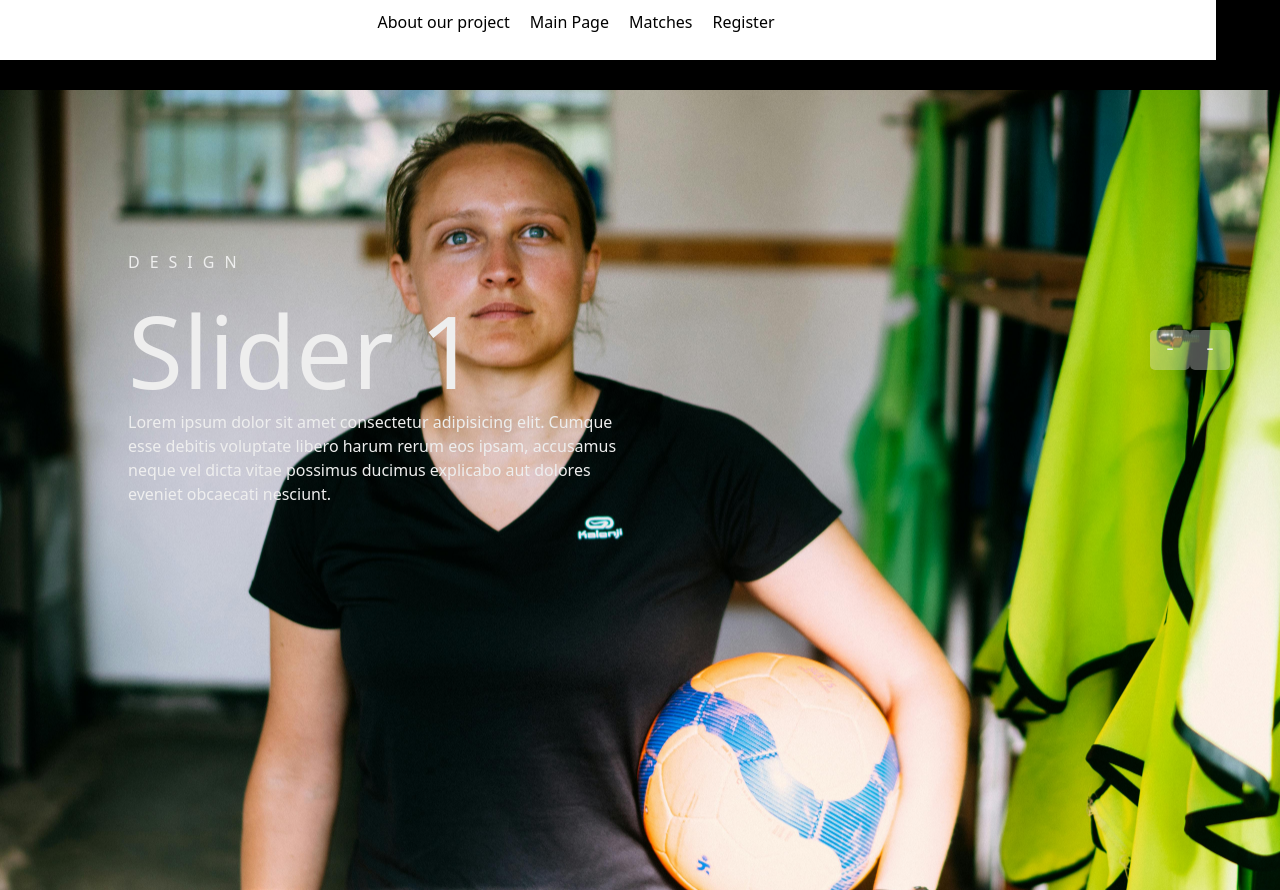
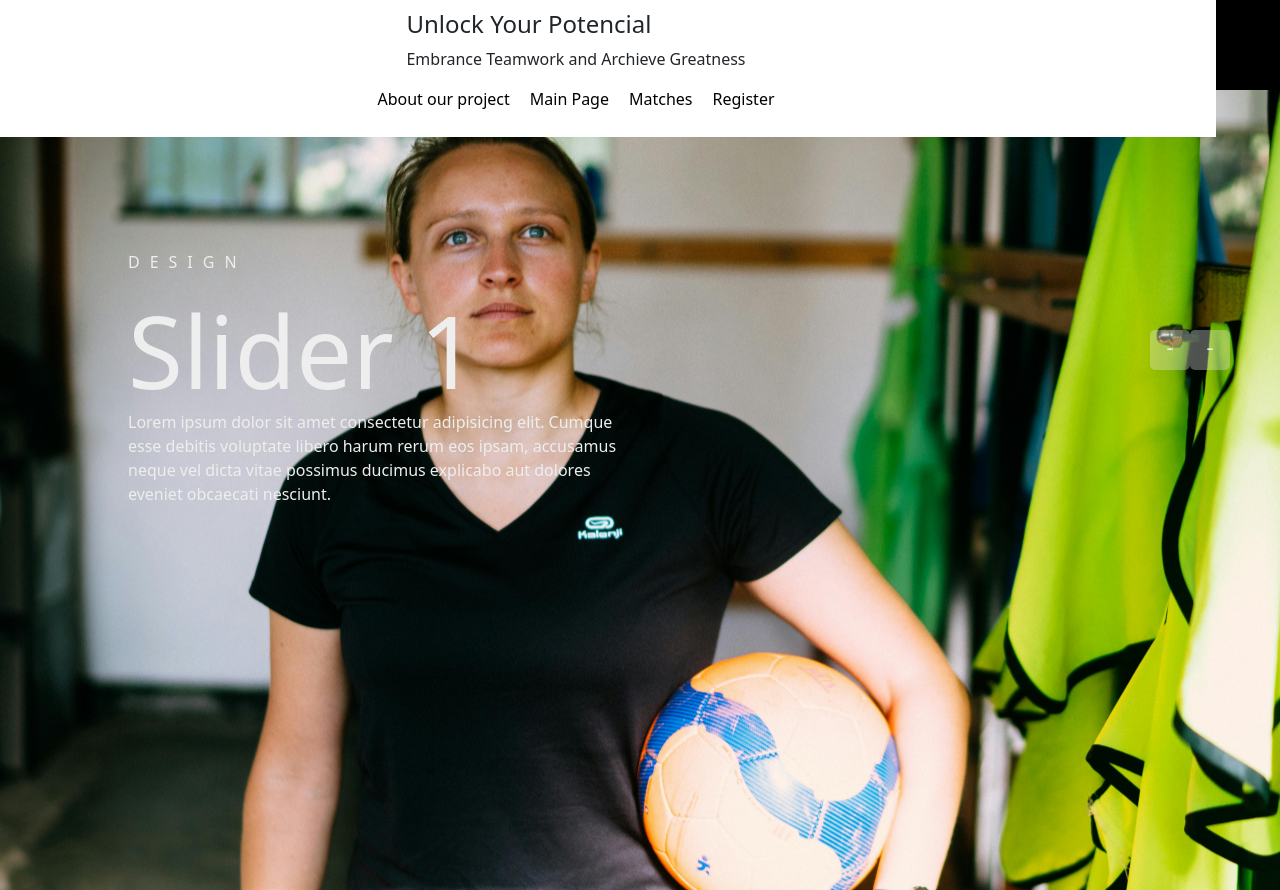
Before and after one commit to jimenezvic/Falcons_Website.github.io, a React (Vite) app in the folder client/falcons/: page /slider in a window 1280 px wide. Built offline with nearby package versions, Linux system fonts and the light colour scheme.

Commit message:
adding-nav

```diff
--- a/client/falcons/src/App.jsx
+++ b/client/falcons/src/App.jsx
@@ -8,7 +8,7 @@ import Form from "./components/Form"
 import Policies from "./components/Policies";
 import Slider from "./components/Slider";
 import Players from './components/Players';
-
+import UpNav from "./components/UpNav";
 
 function App() {
 
--- a/client/falcons/src/components/Nav.jsx
+++ b/client/falcons/src/components/Nav.jsx
@@ -1,7 +1,7 @@
 import React from 'react';
 import { Link } from 'react-router-dom';
 import './Nav.css'
-
+import UpNav from './UpNav';
 function Nav() {
   return (
     <>
@@ -9,7 +9,7 @@ function Nav() {
 
       <nav className="navbar navbar-bottom">
 
-
+    <UpNav />
         <div className="nav-content">
           <Link to="/proyect">
             <p>About our project</p>
--- /dev/null
+++ b/client/falcons/src/components/UpNav.jsx
@@ -0,0 +1,20 @@
+import React from 'react'
+
+function UpNav() {
+  return (
+    <>
+    <div className=''>
+    <div className='upper-let'>
+        <h4>Unlock Your Potencial</h4>
+        <div className='bottom-let'>
+        <p>Embrance Teamwork and Archieve Greatness</p>
+        </div>
+    </div>
+    </div>
+
+
+    </>
+  )
+}
+
+export default UpNav
```
